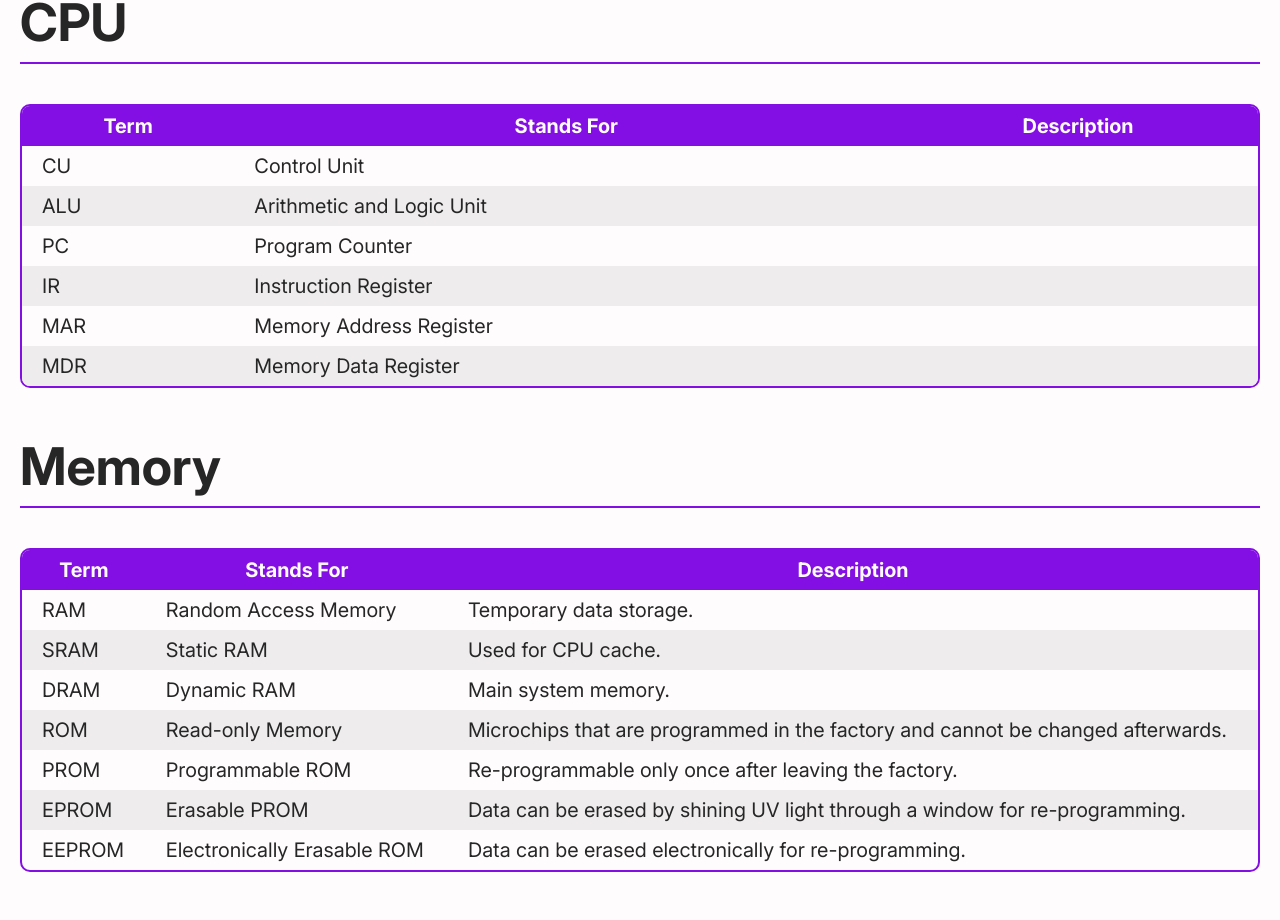
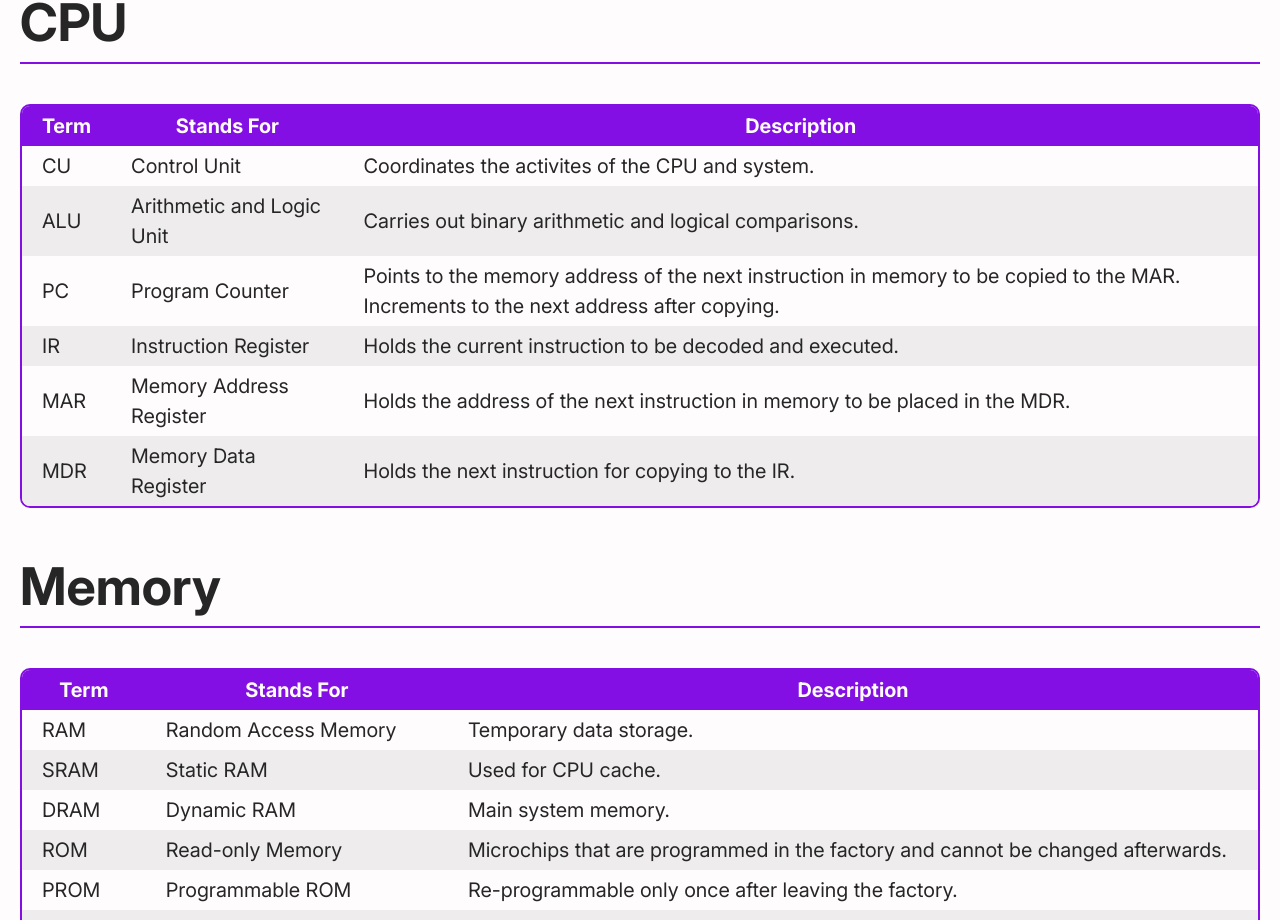
Before and after one commit to Christopher-Cannon/computer-systems-knowledge-base, a Vue app: page /glossary in a window 1280 px wide. Shown: the part 1484-2404 px from the top of the page. Built offline with nearby package versions, Linux system fonts and the light colour scheme.

Commit message:
Update Glossary.vue

```diff
--- a/src/pages/Glossary.vue
+++ b/src/pages/Glossary.vue
@@ -98,32 +98,35 @@ const cpuGlossary = [
     {
         Term: "CU",
         "Stands For": "Control Unit",
-        Description: "",
+        Description: "Coordinates the activites of the CPU and system.",
     },
     {
         Term: "ALU",
         "Stands For": "Arithmetic and Logic Unit",
-        Description: "",
+        Description: "Carries out binary arithmetic and logical comparisons.",
     },
     {
         Term: "PC",
         "Stands For": "Program Counter",
-        Description: "",
+        Description:
+            "Points to the memory address of the next instruction in memory to be copied to the MAR. Increments to the next address after copying.",
     },
     {
         Term: "IR",
         "Stands For": "Instruction Register",
-        Description: "",
+        Description:
+            "Holds the current instruction to be decoded and executed.",
     },
     {
         Term: "MAR",
         "Stands For": "Memory Address Register",
-        Description: "",
+        Description:
+            "Holds the address of the next instruction in memory to be placed in the MDR.",
     },
     {
         Term: "MDR",
         "Stands For": "Memory Data Register",
-        Description: "",
+        Description: "Holds the next instruction for copying to the IR.",
     },
 ];
 
```
